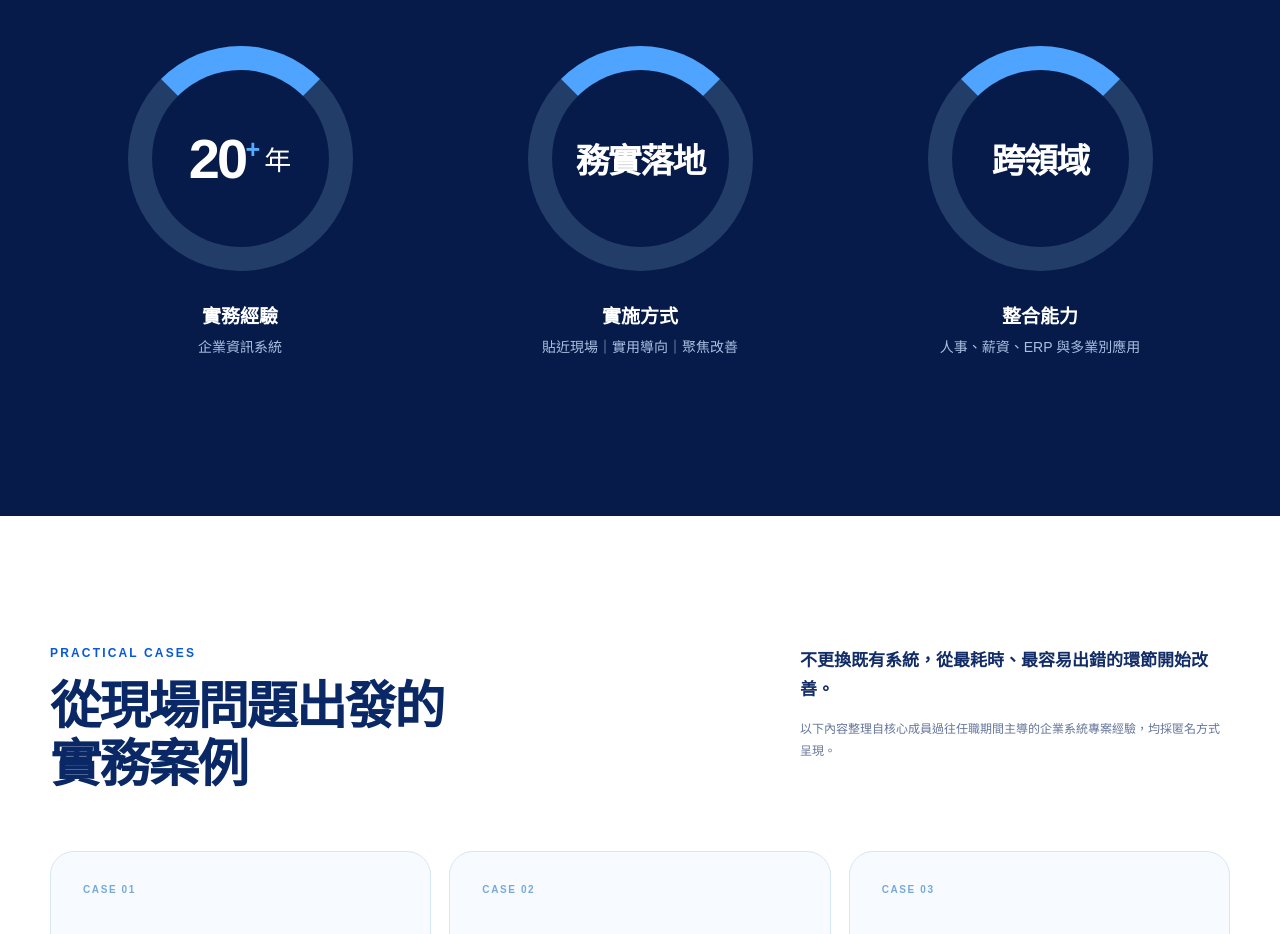
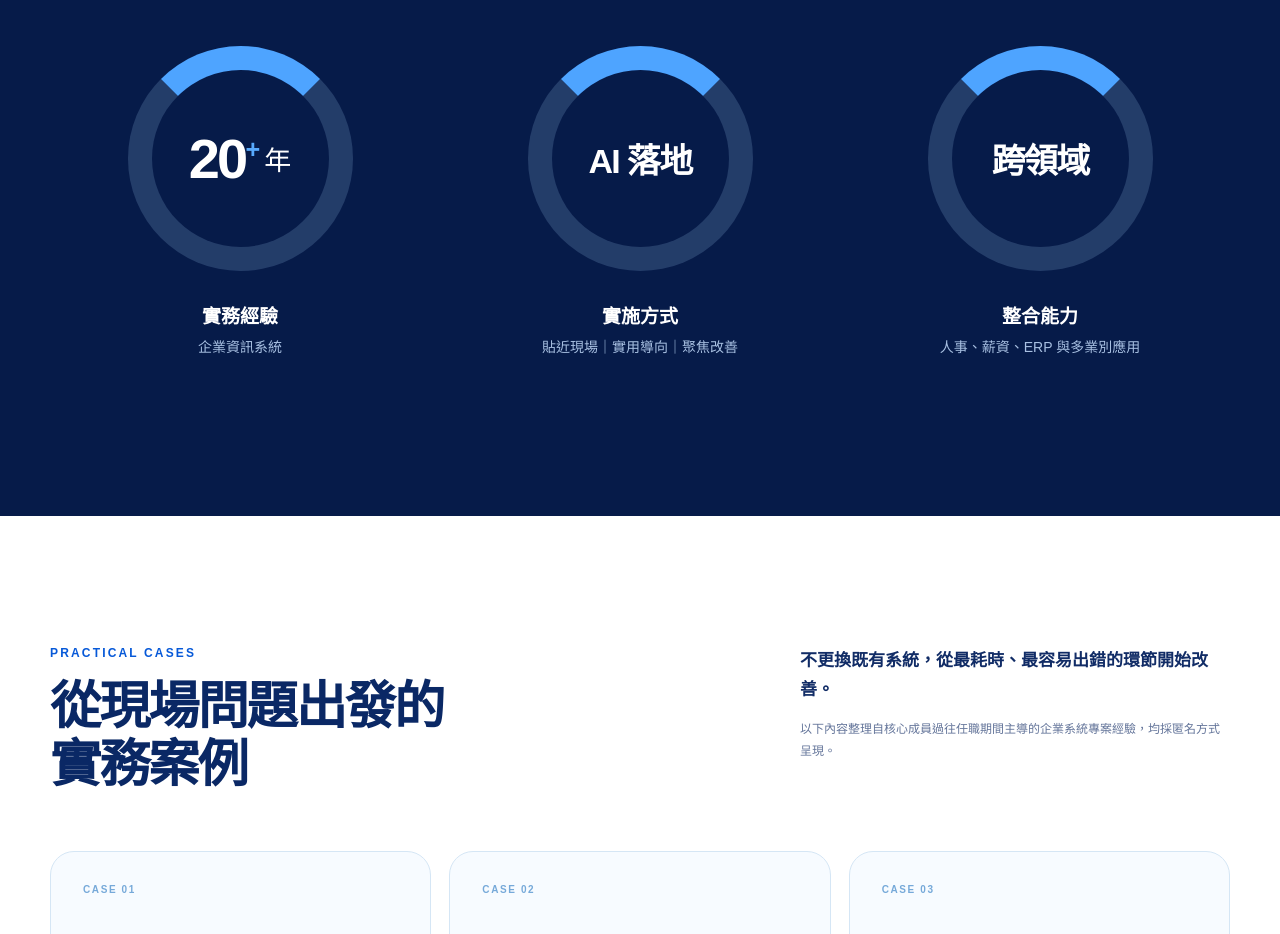
Before and after one commit to w200410/hcs3, a plain HTML site: page index.html in a window 1280 px wide. Shown: the part 1940-2874 px from the top of the page. Drawn offline with Linux system fonts and the light colour scheme.

Commit message:
更新 AI 落地 用字

```diff
--- a/index.html
+++ b/index.html
@@ -203,7 +203,7 @@
           <p>企業資訊系統</p>
         </article>
         <article class="metric">
-          <div class="metric-ring text-ring"><strong>務實落地</strong></div>
+          <div class="metric-ring text-ring"><strong>AI 落地</strong></div>
           <h3>實施方式</h3>
           <p>貼近現場｜實用導向｜聚焦改善</p>
         </article>
```
